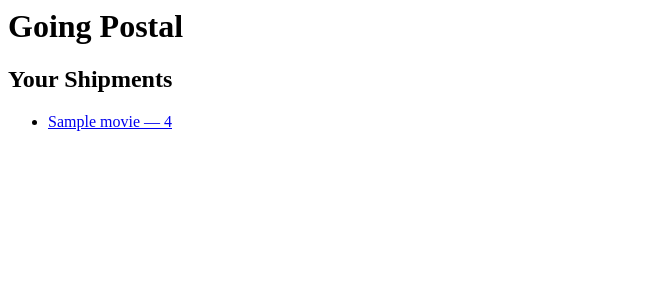
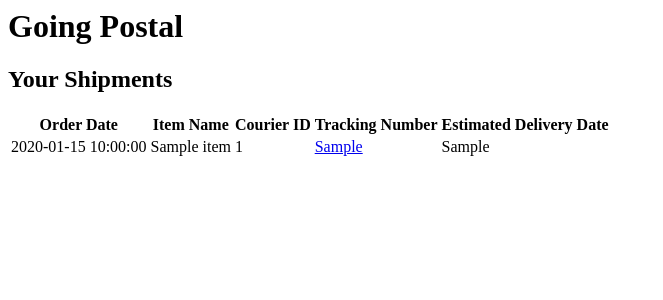
Before and after one commit to etothemanders/GoingPostal, a Flask app: template templates/my_shipments.html in a window 1280 px wide. Shown: the top 300 px of the page, without its empty margins (0-663 px from the left). Run offline with Flask 2, Linux system fonts and the light colour scheme; the template is opened without the code that fills it: most values are stand-ins (such as "Sample title", 1, 10 or a date in 2020).

Commit message:
Added form to manually enter shipments. Displaying shipment list.

```diff
--- a/postal.py
+++ b/postal.py
@@ -2,6 +2,8 @@ from flask import Flask, session, request, render_template, flash, redirect, url
 from model import session as db_session, User, Shipment, Location, Alert, Courier
 import model
 import os
+from datetime import datetime
+
 
 app = Flask(__name__)
 SECRET_KEY = "\xc3\xf5T\xa0e\xdf\x05\x93\xc1'\x89\x16\x97mv\xc4mnb\xa1\xe2k\xa6\xdc"
@@ -18,7 +20,7 @@ def load_user_id():
 @app.route("/")
 def index():
     if g.user_id:
-        return redirect(url_for("display_search"))
+        return redirect(url_for("my_shipments"))
     return render_template("index.html")
 
 @app.route("/login", methods=["POST"])
@@ -35,7 +37,7 @@ def login():
     session['user_id'] = user.id
     session['user_email'] = user.email
     #print "session after login is", session
-    return redirect(url_for("display_search"))
+    return redirect(url_for("my_shipments"))
 
 @app.route("/register", methods=["POST"])
 def register():
@@ -54,7 +56,7 @@ def register():
     db_session.refresh(u)
     session['user_id'] = u.id
     session['user_email'] = u.email
-    return redirect(url_for("display_search"))
+    return redirect(url_for("my_shipments"))
 
 @app.route("/my_shipments")
 def my_shipments():
@@ -64,6 +66,36 @@ def my_shipments():
 
     shipments = db_session.query(Shipment).filter_by(user_id=g.user_id).all()
     return render_template("my_shipments.html", shipments=shipments)
+
+@app.route("/add_shipment", methods=["GET"])
+def add_shipment():
+    return render_template("add_shipment.html")
+
+@app.route("/add_shipment", methods=["POST"])
+def post_shipment():
+    order_date = datetime.strptime(request.form['order_date'], "%Y-%m-%d")
+    item_name = request.form['item_name']
+    courier_id = request.form['courier_id']
+    tracking_number = request.form['tracking_number']
+    est_delivery = datetime.strptime(request.form['est_delivery'], "%Y-%m-%d")
+    user_id = g.user_id
+
+    s = Shipment(order_date=order_date,
+                 item=item_name,
+                 courier_id=courier_id,
+                 tracking_no=tracking_number,
+                 est_delivery=est_delivery,
+                 user_id=user_id)
+    db_session.add(s)
+    db_session.commit()
+    return redirect(url_for("my_shipments"))
+
+@app.route("/view_shipment/<int:ship_id>", methods=["GET"])
+def view_shipment(ship_id):
+    print ship_id
+    print type(ship_id)
+    return redirect(url_for("my_shipments"))
+
 
 @app.route("/logout")
 def logout():
--- a/templates/my_shipments.html
+++ b/templates/my_shipments.html
@@ -1,11 +1,32 @@
 {% extends 'layout.html' %}
 {% block body %}
 <h2>Your Shipments</h2>
-<ul>
-    {% for shipment in shipments %}
-    <li><a href="{{url_for("view_movie", id=rating.movie_id)}}">{{rating.movie.title}} &mdash; {{rating.rating}}</a></li>
-    {% else %}
-    <li>You don't have any shipments to track!</li>
-    {% endfor %}
-</ul>
+
+{% if shipments %}
+	<table>
+		<thead>
+			<th>Order Date</th>
+			<th>Item Name</th>
+			<th>Courier ID</th>
+			<th>Tracking Number</th>
+			<th>Estimated Delivery Date</th>
+		</thead>
+		<tbody>
+	    {% for shipment in shipments %}
+	    <tr>
+	    	<td>{{shipment.order_date}}</td>
+	    	<td>{{shipment.item}}</td>
+	    	<td>{{shipment.courier_id}}</td>
+	    	<td><a href="{{url_for('view_shipment', ship_id=shipment.id)}}">{{shipment.tracking_no}}</a></td>
+	    	<td>{{shipment.est_delivery}}</td>
+	    </tr>
+	    {% endfor %}
+		</tbody>
+	</table>
+
+{% else %}
+	<p>You don't have any shipments to track!</p>
+	<a href="{{url_for('add_shipment')}}">Add a Shipment to track</a>
+{% endif %}
+
 {% endblock %}
```
Also changed, not shown: README.md.
